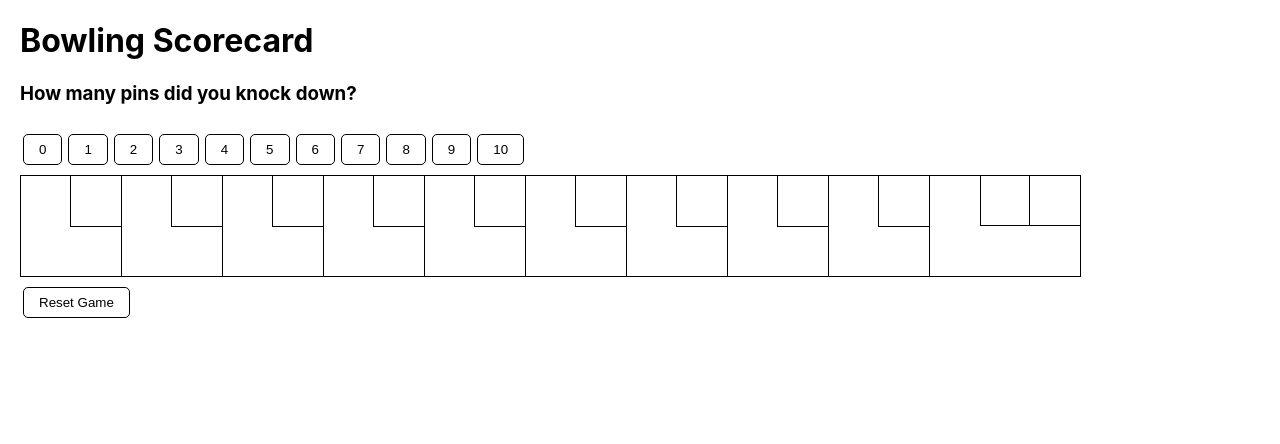
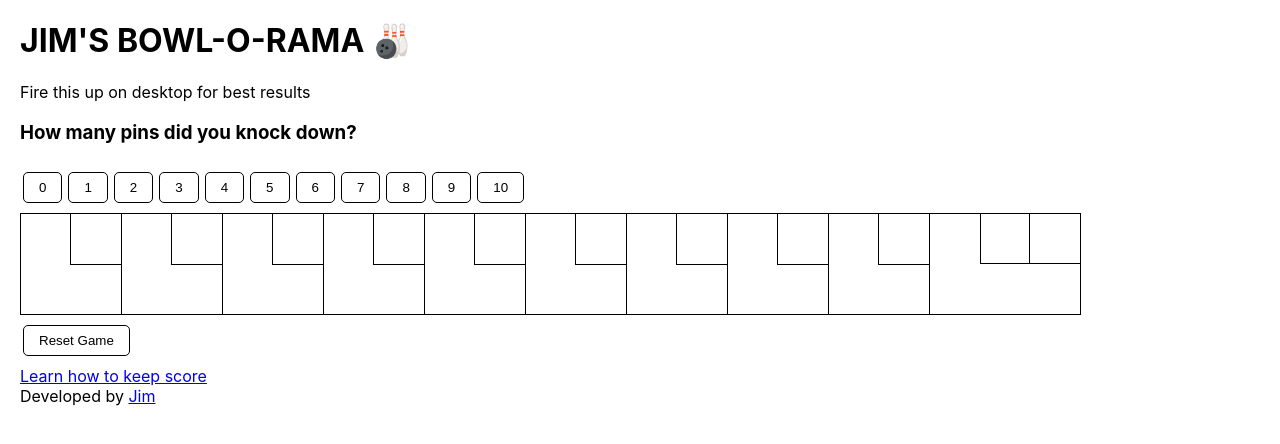
Before and after one commit to jimburch/bowling-scorecard, a React (Create React App) app: page / in a window 1280 px wide. Shown: the top 444 px of the page. Built offline with nearby package versions, Linux system fonts and the light colour scheme; the HTML template or start-up script is replaced by a standard one.

Commit message:
Added links for github

```diff
--- a/src/App.js
+++ b/src/App.js
@@ -52,7 +52,8 @@ function App() {
 
 	return (
 		<div className="App">
-			<h1>Bowling Scorecard</h1>
+			<h1>JIM'S BOWL-O-RAMA 🎳</h1>
+			<div className="subtitle">Fire this up on desktop for best results</div>
 			<Input
 				boxScore={boxScore}
 				setBoxScore={setBoxScore}
@@ -62,6 +63,7 @@ function App() {
 				setReset={setReset}
 			/>
 			<Scorecard boxScore={boxScore} setBoxScore={setBoxScore} />
+			<div className="reset">
 				{toggle ? (
 					<div>
 						<h3>Great game! How about another?</h3>
@@ -71,6 +73,26 @@ function App() {
 					<button onClick={resetScorecard}>Reset Game</button>
 				)}
 			</div>
+			<footer>
+				<a
+					href="https://www.wikihow.com/Score-Bowling"
+					target="_blank"
+					rel="noreferrer"
+				>
+					Learn how to keep score
+				</a>
+				<div>
+					Developed by{' '}
+					<a
+						href="https://github.com/JimBurch/bowling-scorecard"
+						target="_blank"
+						rel="noreferrer"
+					>
+						Jim
+					</a>
+				</div>
+			</footer>
+		</div>
 	);
 }
 
```
Lines whose indentation alone changed are shown as unchanged.
